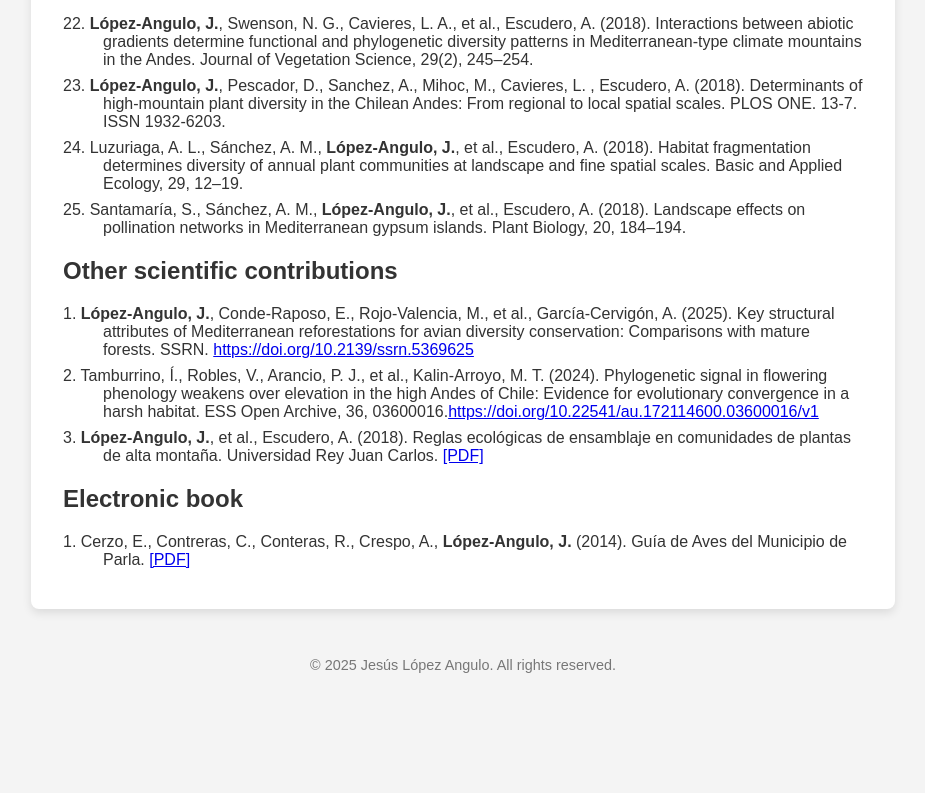
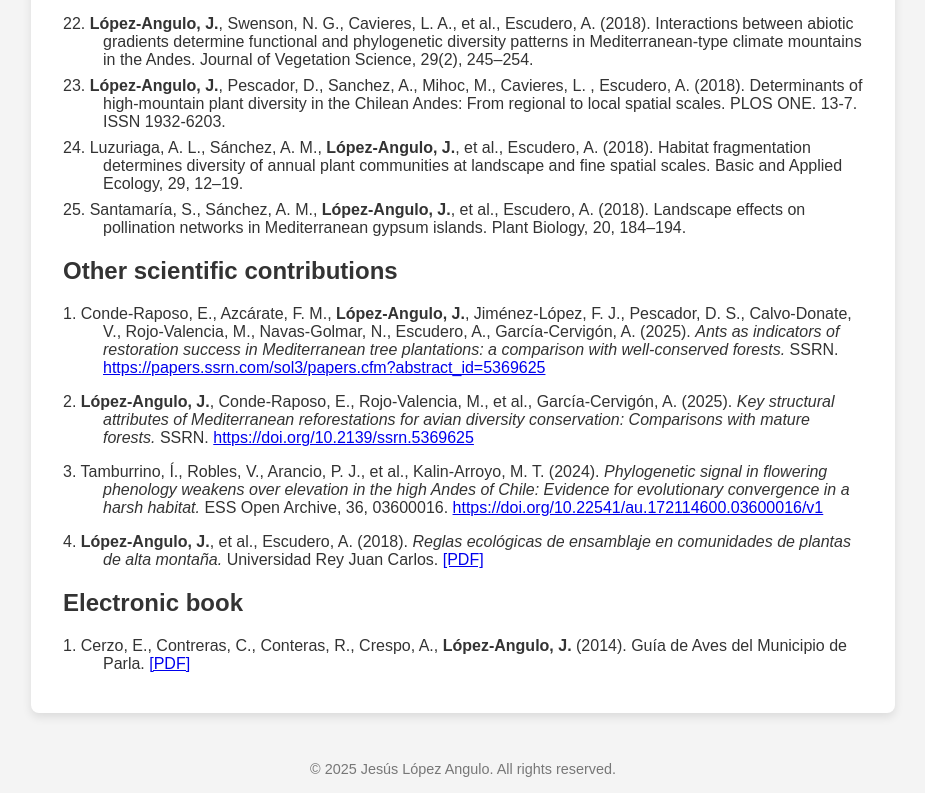
Before and after one commit to jLopezAngulo/jLopezAngulo.github.io, a plain HTML site: page Publications.html in a window 1280 px wide. Shown: the part 2471-3264 px from the top of the page, without its empty margins (177-1102 px from the left). Before the commit the page ends 3160 px from the top, so only its background shows below. Drawn offline with Linux system fonts and the light colour scheme.

Commit message:
Actualización de contenido y nuevas imágenes

```diff
--- a/Publications.html
+++ b/Publications.html
@@ -262,10 +262,14 @@ ONE. 13-7. ISSN 1932-6203.</div>
 
 
 <h2>Other scientific contributions</h2>
-    <div class="article">1. <strong>López-Angulo, J.</strong>, Conde-Raposo, E., Rojo-Valencia, M., et al., García-Cervigón, A. (2025). Key structural attributes of Mediterranean reforestations for avian diversity conservation: Comparisons with mature forests. SSRN. <a href="https://doi.org/10.2139/ssrn.5369625" target="_blank" rel="noopener noreferrer">https://doi.org/10.2139/ssrn.5369625</a></div>
-    <div class="article">2. Tamburrino, Í., Robles, V., Arancio, P. J., et al., Kalin-Arroyo, M. T. (2024). Phylogenetic signal in flowering phenology weakens over elevation in the high Andes of Chile: Evidence for evolutionary convergence in a harsh habitat. ESS Open Archive, 36, 03600016.<a href="https://doi.org/10.22541/au.172114600.03600016/v1" target="_blank" rel="noopener noreferrer">https://doi.org/10.22541/au.172114600.03600016/v1</a></div>
-    <div class="article">3. <strong>López-Angulo, J.</strong>, et al., Escudero, A. (2018). Reglas ecológicas de ensamblaje en comunidades de plantas de alta montaña. Universidad Rey Juan Carlos.
-      <a href="documents/López-Angulo - 2018.pdf" target="_blank" rel="noopener noreferrer">[PDF]</a></div>
+<div class="article"><p>1. Conde-Raposo, E., Azcárate, F. M., <strong>López-Angulo, J.</strong>, Jiménez-López, F. J., Pescador, D. S., Calvo-Donate, V., Rojo-Valencia, M., Navas-Golmar, N., Escudero, A., García-Cervigón, A. (2025). <em>Ants as indicators of restoration success in Mediterranean tree plantations: a comparison with well-conserved forests.</em> SSRN. <a href="https://papers.ssrn.com/sol3/papers.cfm?abstract_id=5369625" target="_blank" rel="noopener noreferrer">https://papers.ssrn.com/sol3/papers.cfm?abstract_id=5369625</a></p></div>
+
+<div class="article"><p>2. <strong>López-Angulo, J.</strong>, Conde-Raposo, E., Rojo-Valencia, M., et al., García-Cervigón, A. (2025). <em>Key structural attributes of Mediterranean reforestations for avian diversity conservation: Comparisons with mature forests.</em> SSRN. <a href="https://doi.org/10.2139/ssrn.5369625" target="_blank" rel="noopener noreferrer">https://doi.org/10.2139/ssrn.5369625</a></p></div>
+
+<div class="article"><p>3. Tamburrino, Í., Robles, V., Arancio, P. J., et al., Kalin-Arroyo, M. T. (2024). <em>Phylogenetic signal in flowering phenology weakens over elevation in the high Andes of Chile: Evidence for evolutionary convergence in a harsh habitat.</em> ESS Open Archive, 36, 03600016. <a href="https://doi.org/10.22541/au.172114600.03600016/v1" target="_blank" rel="noopener noreferrer">https://doi.org/10.22541/au.172114600.03600016/v1</a></p></div>
+
+<div class="article"><p>4. <strong>López-Angulo, J.</strong>, et al., Escudero, A. (2018). <em>Reglas ecológicas de ensamblaje en comunidades de plantas de alta montaña.</em> Universidad Rey Juan Carlos. <a href="documents/López-Angulo - 2018.pdf" target="_blank" rel="noopener noreferrer">[PDF]</a></p></div>
+
 <h2>Electronic book</h2>
  <div class="article">1. Cerzo, E., Contreras, C., Conteras, R., Crespo, A., <strong>López-Angulo, J.</strong> (2014).
         Guía de Aves del Municipio de Parla.
```
